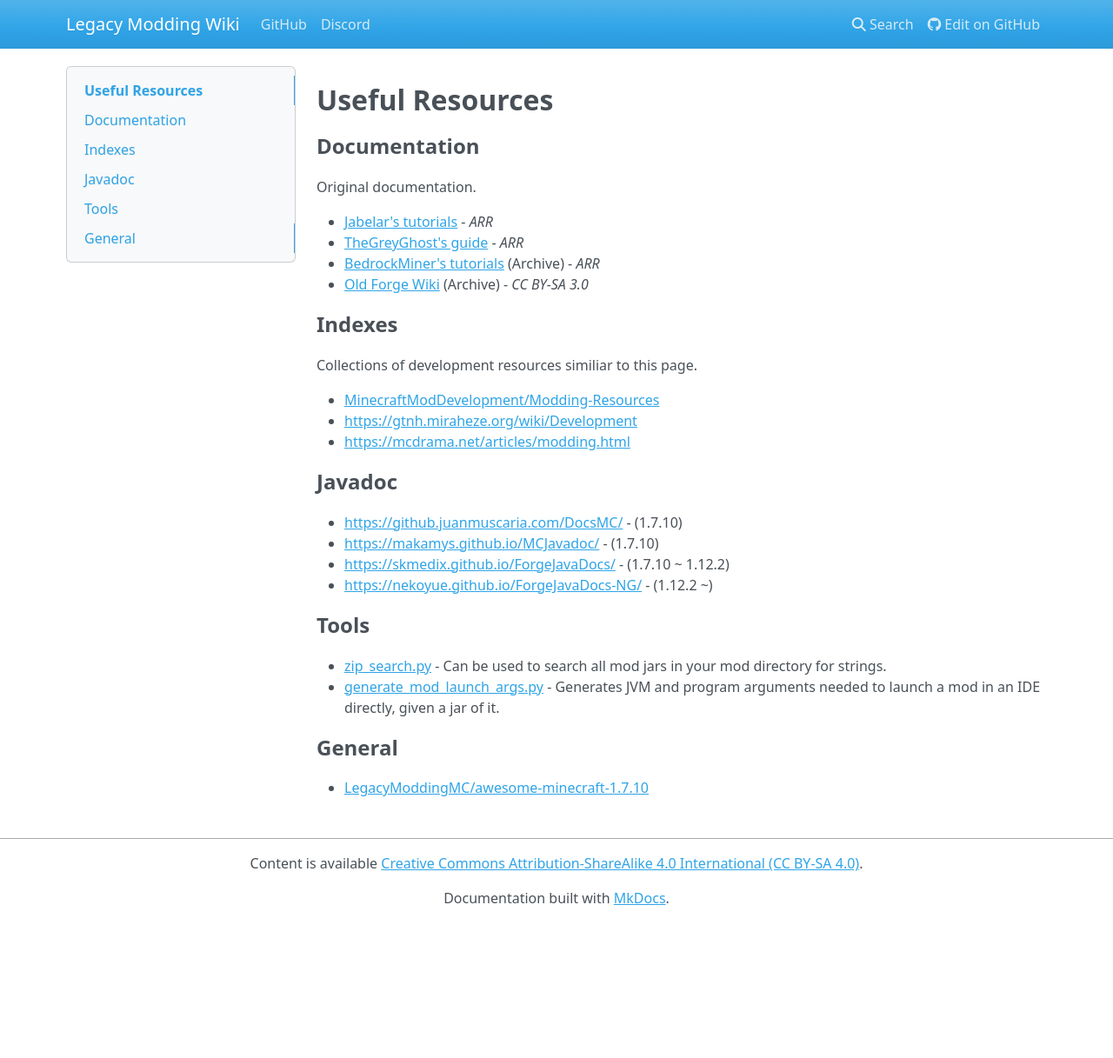
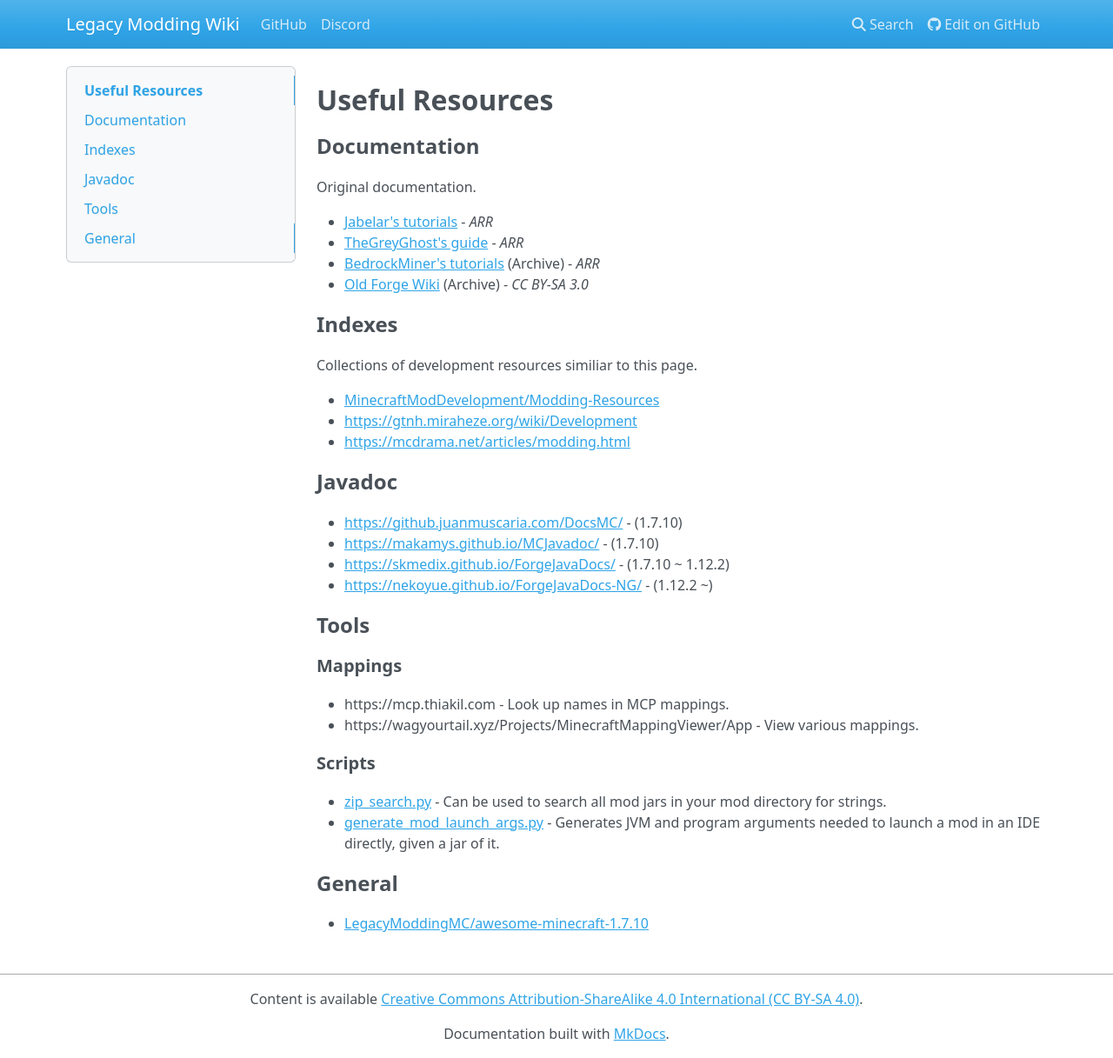
Before and after one commit to LegacyModdingMC/wiki, an MkDocs documentation site: the page built from docs/useful-resources.md, in a window 1280 px wide and 1217 px high. Shown: the whole window at 87% size. Built offline with MkDocs 1.6.1, drawn with Linux system fonts in a browser that asks for light colours; nearby versions of some CDN libraries.

Commit message:
Add links to mapping viewers

```diff
--- a/docs/useful-resources.md
+++ b/docs/useful-resources.md
@@ -26,6 +26,13 @@ Collections of development resources similiar to this page.
 
 ## Tools
 
+### Mappings
+
+* https://mcp.thiakil.com - Look up names in MCP mappings.
+* https://wagyourtail.xyz/Projects/MinecraftMappingViewer/App - View various mappings.
+
+### Scripts
+
 * [zip_search.py](https://gist.github.com/makamys/f279b286c8afe1b976ea18886df1cf7d) - Can be used to search all mod jars in your mod directory for strings.
 * [generate_mod_launch_args.py](https://gist.github.com/makamys/e8668436ed1780c0623c26936d0e472d) - Generates JVM and program arguments needed to launch a mod in an IDE directly, given a jar of it.
 
```
